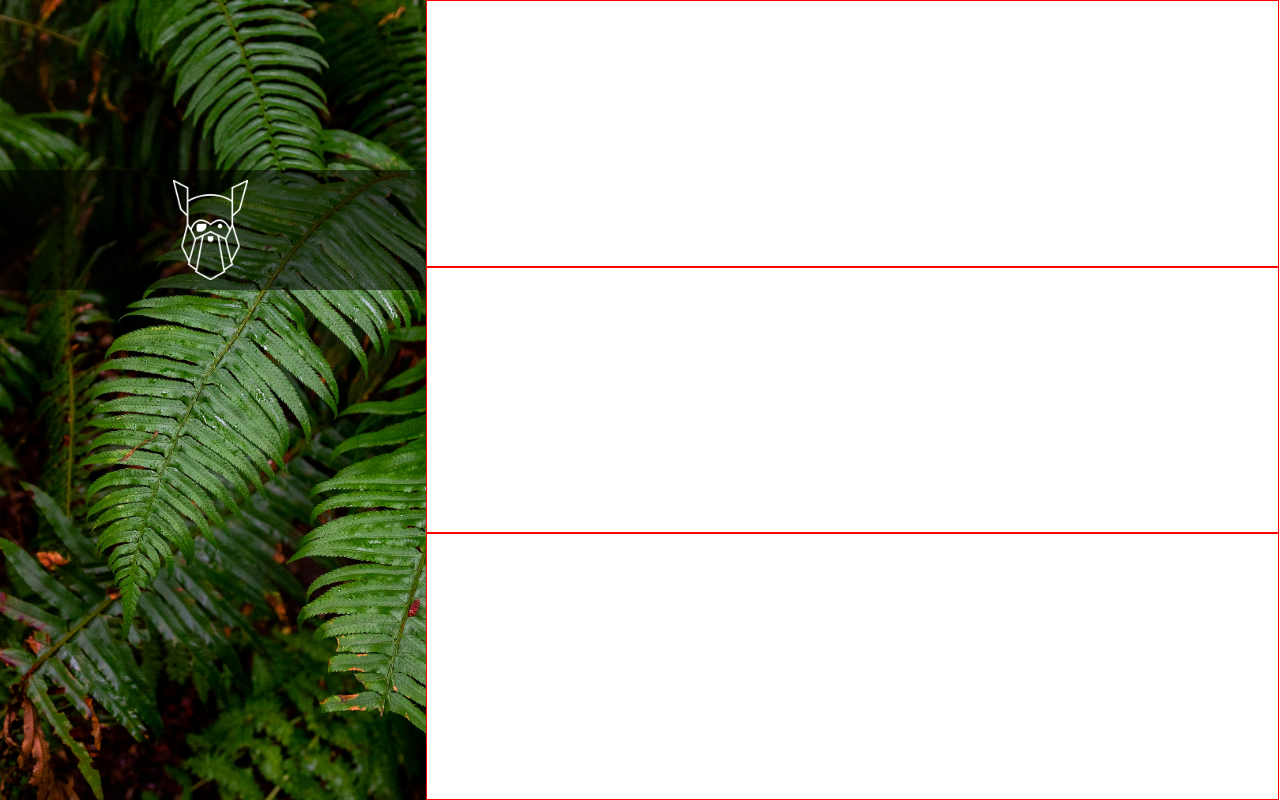
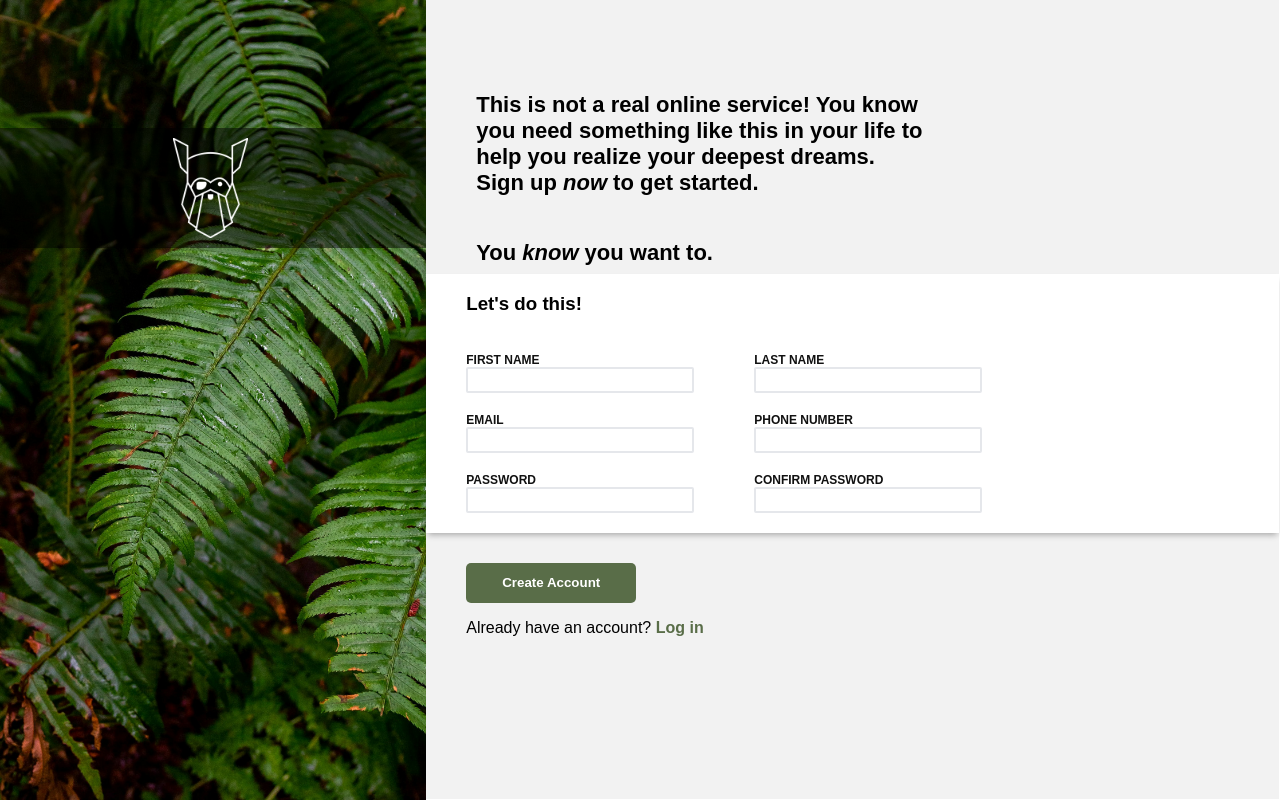
Before and after one commit to mmanzo00/sign-up-form, a plain HTML site: page index.html in a window 1280 px wide. Drawn offline with Linux system fonts and the light colour scheme.

Commit message:
Create and style the 3 right-side sections

```diff
--- a/index.html
+++ b/index.html
@@ -16,13 +16,57 @@
         </div>
         <div class="right">
             <div id="up">
-
+                <p>
+                    This is not a real online service! You know you need something like this in your life to
+                    help you realize your deepest dreams. <br>
+                    Sign up <em>now</em> to get started.
+                </p>
+                <p>
+                    You <em>know</em> you want to.
+                </p>
             </div>
             <div id="middle">
-
+                <h3>Let's do this!<h3>
+                <form id="sign-up">
+                    <div class="form-row">
+                        <div class="form-group">
+                            <label for="name">FIRST NAME</label>
+                            <input type="text" name="name" id="name" >
+                        </div>
+                        <div class="form-group">
+                            <label for="surname">LAST NAME</label>
+                            <input type="text" name="surname" id="surname" >
+                        </div>
+                    </div>
+                    <div class="form-row">
+                        <div class="form-group">
+                            <label for="email">EMAIL</label>
+                            <input type="email" name="email" id="email" >
+                        </div>
+                        <div class="form-group">
+                            <label for="phone">PHONE NUMBER</label>
+                            <input type="tel" name="phone" id="phone" >
+                        </div>
+                    </div>
+                    <div class="form-row">
+                        <div class="form-group">
+                            <label for="password">PASSWORD</label>
+                            <input type="password" name="pass" id="password"
+                            pattern="(?=.*[A-Z])(?=.*\d)(?=.*[!@#$%^&*]).{8,}"
+                            title="Password must be at least 8 characters long, contain an uppercase letter, a number, and a special character">
+                        </div>
+                        <div class="form-group">
+                            <label for="confirm-pass">CONFIRM PASSWORD</label>
+                            <input type="password" name="confirm-pass" id="confirm-pass"
+                            pattern="(?=.*[A-Z])(?=.*\d)(?=.*[!@#$%^&*]).{8,}"
+                            title="Password must be at least 8 characters long, contain an uppercase letter, a number, and a special character">
+                        </div>
+                    </div>
+                </form>
             </div>
             <div id="down">
-
+                <button type="submit" form="sign-up">Create Account</button>
+                <p>Already have an account? <a>Log in</a></p>
             </div>
         </div>
     </div>
--- a/style.css
+++ b/style.css
@@ -1,3 +1,14 @@
+@font-face {
+  font-family: 'MyFont';
+  src: url(./fonts/Norse-Bold.otf) format('otf');
+  font-weight: normal;
+  font-style: normal;
+}
+
+*{
+  font-family: 'MyFont', sans-serif;
+}
+
 body{
     margin: 0;
     padding: 0;
@@ -21,7 +32,7 @@ body{
     box-sizing: border-box;
     background-color: rgba(0, 0, 0, 0.5);
     height: 15%;
-    margin-top: 40%;
+    margin-top: 30%;
     padding: 10px;
     justify-content: center;
 }
@@ -40,11 +51,93 @@ body{
     flex-direction: column;
 }
 
+.right > div {
+    display: flex;
+}
 
-.right > div {
-    flex: 1;
+#up{
     display: flex;
-    align-items: center;
-    justify-content: center;
-    border: 1px solid red;
+    height: 34.3%;
+    flex-direction: column;
+    font-weight: bold;
+    font-size: 22px;
+    padding-left: 50px;
+    padding-right: 350px;
+    padding-top: 70px;
+    box-sizing: border-box;
+    background-color: rgb(242, 242, 242);
 }
+
+
+#middle{
+    display: flex;
+    height: 32.3%;
+    flex-direction: column;
+    padding-left: 40px;
+    box-shadow: 0 4px 6px -2px rgba(0, 0, 0, 0.3);
+    position: relative;
+    z-index: 2;
+}
+
+.form-row{
+    display: flex;
+}
+
+.form-group{
+    display: flex;
+    flex-direction: column;
+    font-size: 12px;
+    color: #111111;
+    margin-right: 60px;
+}
+
+.form-row{
+    margin-bottom: 20px;
+}
+
+input{
+    width: 220px;
+    height: 20px;
+    border-radius: 2px;
+    border: 2px solid #E5E7EB;
+}
+
+#password:invalid:not(:focus) {
+    border: 2px solid red;
+    outline: none;
+}
+
+#confirm-pass:invalid:not(:focus) {
+    border: 2px solid red;
+    outline: none;
+}
+
+input:focus{
+    border: 2px solid blue;
+    outline: none;
+}
+
+
+#down{
+    display: flex;
+    flex-direction: column;
+    height: 33.3%;
+    background-color: rgb(242, 242, 242);
+    padding-left: 40px;
+}
+
+button{
+    background-color: #596D48;
+    color: white;
+    border: none;
+    border-radius: 5px;
+    height: 40px;
+    width: 170px;
+    font-weight: bold;
+    margin-top: 30px;
+}
+
+a{
+    color: #596D48;
+    font-weight: bold;
+}
```
